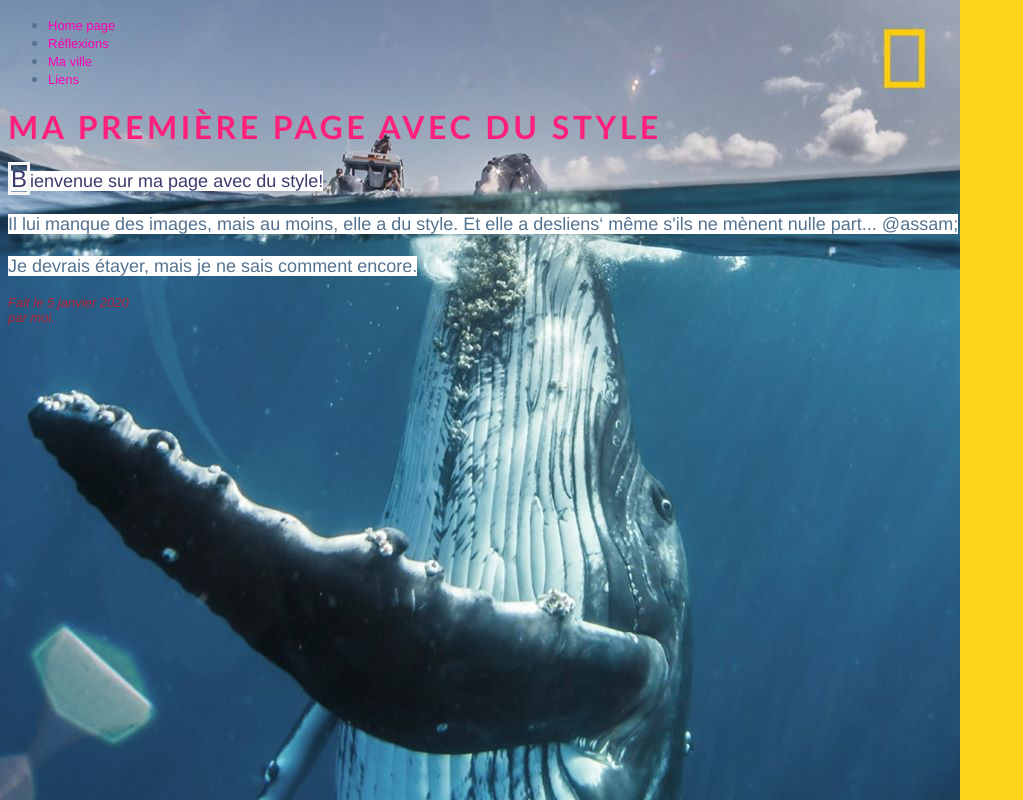
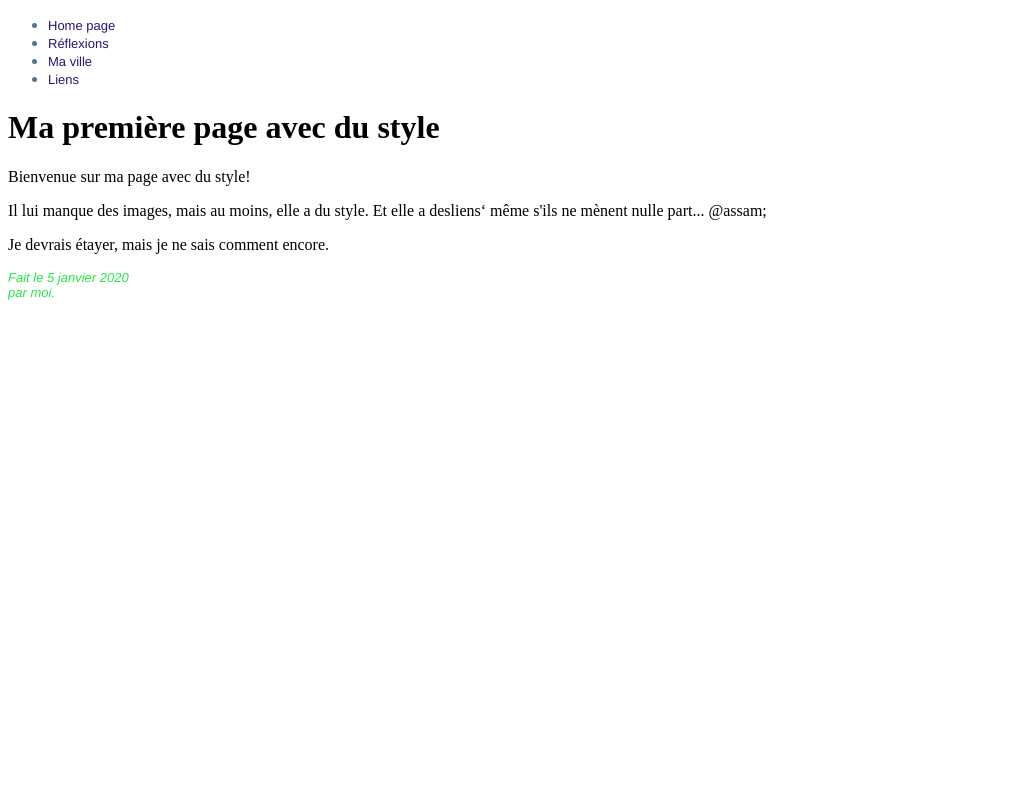
Before and after one commit to AssamToumi/HTML-CSS-practices, a plain HTML site: page index.html in a window 1280 px wide. Shown: the whole page, without its empty margins (0-1023 px from the left). Drawn offline with Linux system fonts and the light colour scheme.

Commit message:
Update style.css

```diff
--- a/style.css
+++ b/style.css
@@ -1,46 +1,3 @@
-/*The Universal Selector is the * in CSS */
-/*matches all elements without any declared namespace*/
-*
-{
-    font-family: "GeoEditRegular","Franklin Gothic Medium","Franklin Gothic","ITC Franklin Gothic",Helvetica,Arial,sans-serif;
-}
-/*Attribute selector*/
-/*Selects all elements that have the given attribute.*/
-body {
-  background-color: #FFD51C;
-  background-image: url("besttof2019.jpg");
-  background-repeat: no-repeat;
-}
-#nh
-{
-    color: #FF207C;
-    font-family:"GeoBrandBold","CenturyGothic",AppleGothic,Gill Sans,Gill Sans MT,sans-serif;
-    text-transform:uppercase;
-    letter-spacing:3.5px;
-    line-height :1.105;
-    margin-bottom:20px;
-}
-p
-{
-    color: #547390;
-    font-weight: normal;
-    font-family: Cambria, Cochin, Georgia, Times, 'Times New Roman', serif;
-    font-size:large;
-    text-align: left;
-
-}
-/*ID selector*/
-/*Selects an element based on the value of its id attribute. There should be only one element with a given ID in a document.*/
-#np
-{
-    color: #3c3b6e;
-    font-weight: normal;
-    font-family: "GeoEditRegular","Franklin Gothic Medium","Franklin Gothic","ITC Franklin Gothic",Helvetica,Arial,sans-serif;
-    font: size 18px;;
-    text-align: left;
-
-}
-#np::first-letter
 {
 font-size: x-large;
 border:3px solid whitesmoke;
@@ -56,7 +13,7 @@ border:3px solid whitesmoke;
 
 address {
     font-family: "GeoEditRegular","Franklin Gothic Medium","Franklin Gothic","ITC Franklin Gothic",Helvetica,Arial,sans-serif;
-    color:#b22234;
+    color:#27e64b;
     font-size:small;
 }
 address::after
@@ -66,7 +23,7 @@ content: "  par moi.";
 
 a:link
 {
-    color: rgb(255, 0, 179);
+    color: #291670;
     text-decoration:none ;
     font-weight: normal;
     font-family: "GeoEditRegular","Franklin Gothic Medium","Franklin Gothic","ITC Franklin Gothic",Helvetica,Arial,sans-serif;
```
